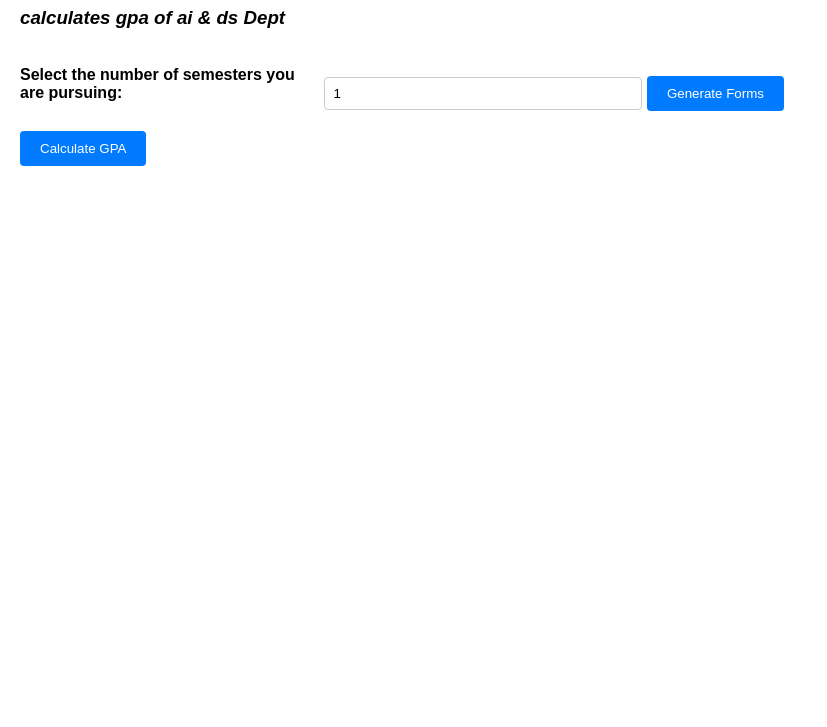
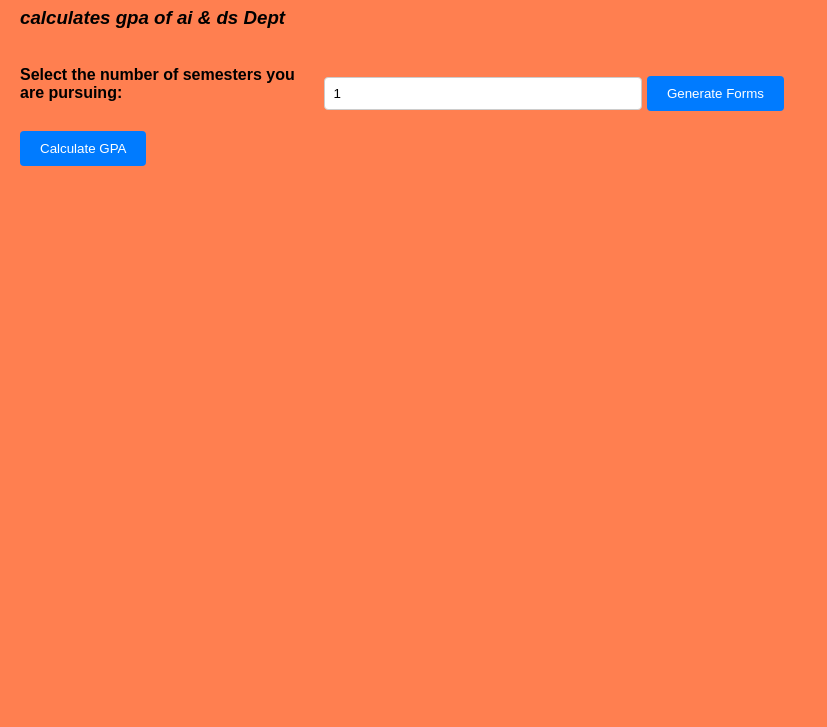
Before and after one commit to Sri-kanth-J/gpa, a plain HTML site: page index1.html in a window 1280 px wide. Shown: the part 73-800 px from the top of the page, without its empty margins (0-827 px from the left). Drawn offline with Linux system fonts and the light colour scheme.

Commit message:
Update styles.css

```diff
--- a/styles.css
+++ b/styles.css
@@ -1,6 +1,6 @@
 body {
     font-family: Arial, sans-serif;
-    body {background-color: coral;}
+    background-color: coral;
     margin: 20px;
 }
 
```
